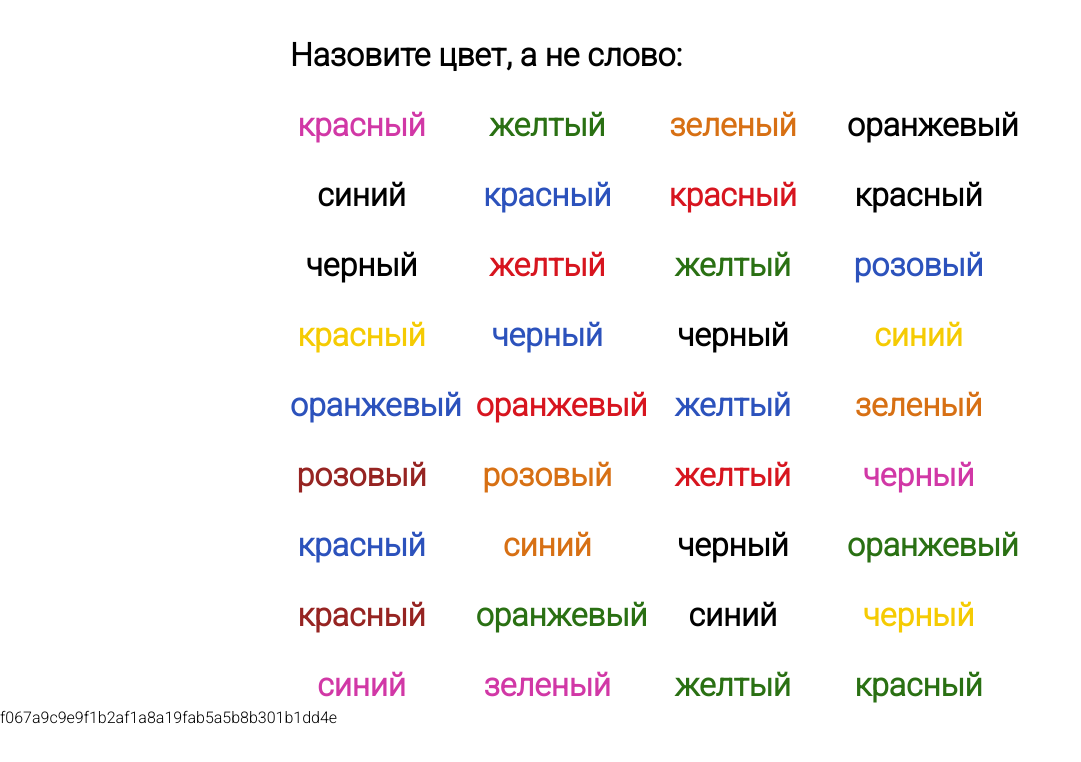
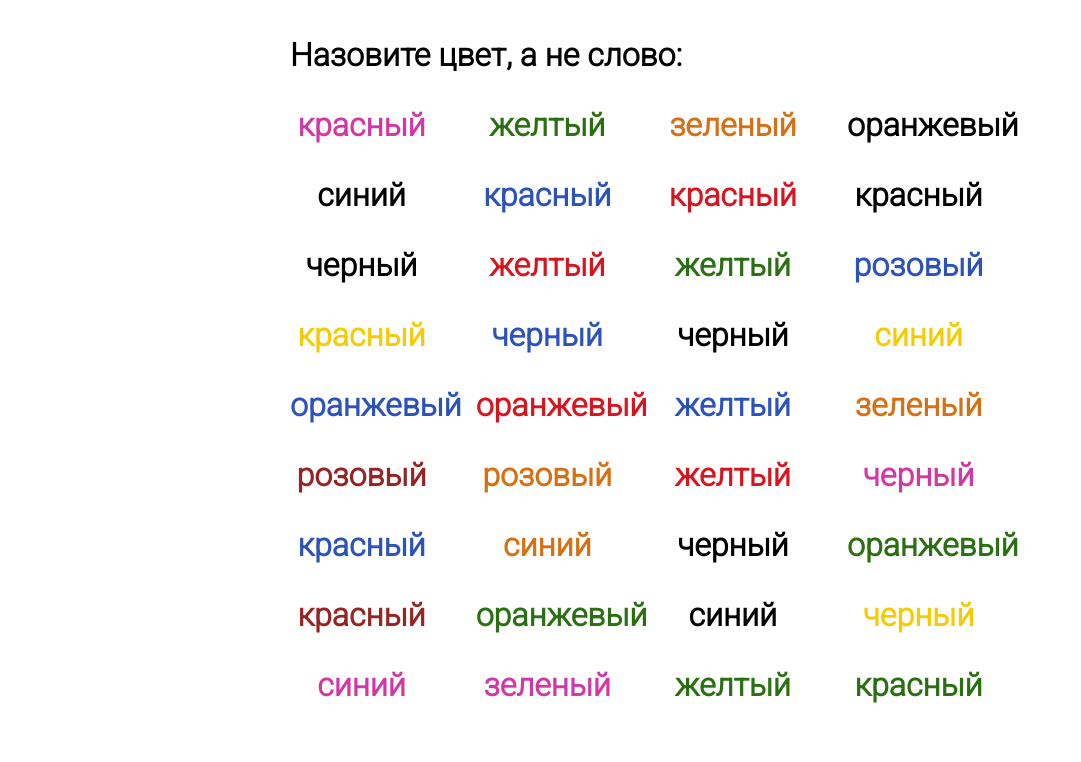
Before and after one commit to SladowName/world-color, a plain HTML site: page index.html in a window 1280 px wide. Shown: the whole page, without its empty margins (0-1081 px from the left). Drawn offline with Linux system fonts and the light colour scheme.

Commit message:
Update index.html

```diff
--- a/index.html
+++ b/index.html
@@ -20,7 +20,5 @@
         <div id="colors" class="colors">
         </div>
     </div>
-
-    f067a9c9e9f1b2af1a8a19fab5a5b8b301b1dd4e
 </body>
 </html>
```
